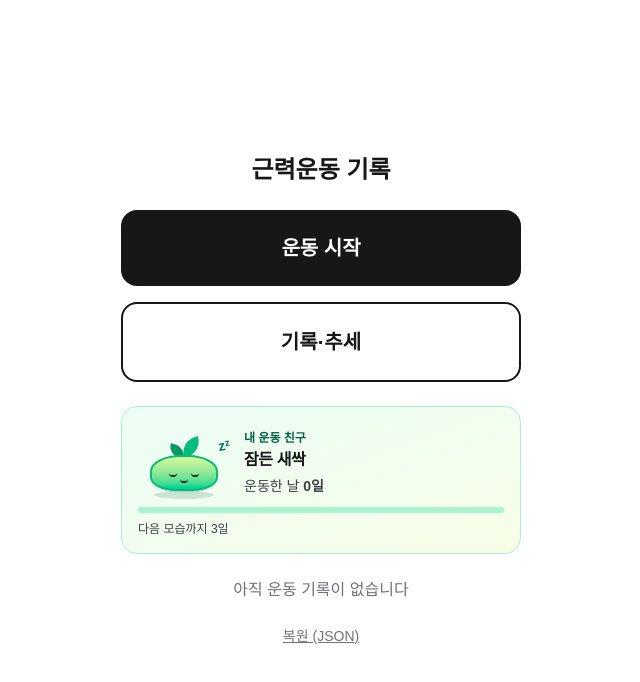
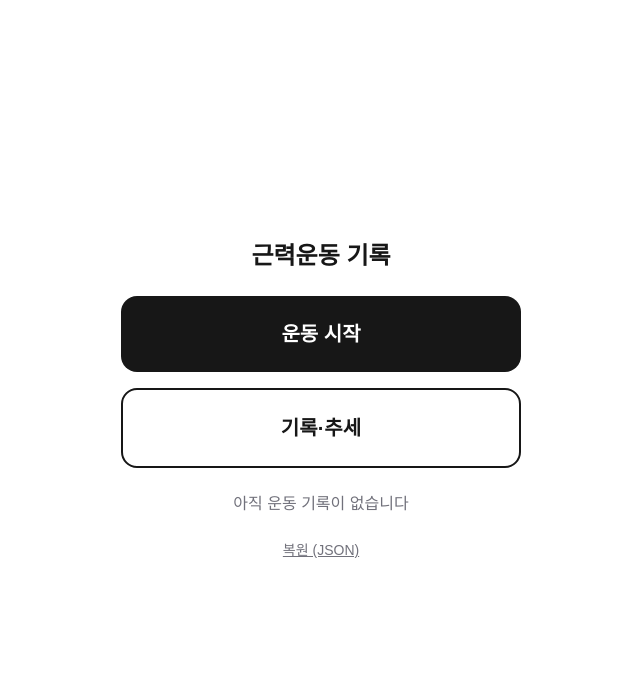
Before and after one commit to kakakulum/strength-log-app, a Next.js app: page / in a window 1280 px wide. Shown: the top 682 px of the page, without its empty margins (319-959 px from the left). Built offline with nearby package versions, Linux system fonts and the light colour scheme.

Commit message:
홈에서 운동 친구 제거: 캐릭터를 추가하기 전 화면으로 복원

```diff
--- a/src/app/home-view.tsx
+++ b/src/app/home-view.tsx
@@ -2,12 +2,35 @@
 
 // Design Ref: §1 홈 — [운동 시작], [기록·추세] 두 버튼과 기록이 없을 때의 안내 문구
 import Link from "next/link";
+import { useSyncExternalStore } from "react";
 import { backupFileName, buildBackup } from "@/lib/backup";
 import { buildCsv, csvFileName } from "@/lib/csv";
-import { loadSets } from "@/lib/storage";
-import { useSets } from "@/lib/use-sets";
+import { SETS_CHANGE_EVENT, loadSets } from "@/lib/storage";
 import RestorePanel from "./restore-panel";
-import WorkoutMascot from "./workout-mascot";
+
+// 저장소는 다른 탭에서 바뀔 수 있으므로 storage 이벤트를 구독한다.
+function subscribe(onChange: () => void) {
+  window.addEventListener("storage", onChange);
+  window.addEventListener(SETS_CHANGE_EVENT, onChange);
+  return () => {
+    window.removeEventListener("storage", onChange);
+    window.removeEventListener(SETS_CHANGE_EVENT, onChange);
+  };
+}
+
+// 읽기에 실패했음을 나타내는 값. (실패를 0건으로 보이게 하면 기록이 사라진 것처럼 오해한다.)
+const READ_FAILED = -1;
+
+// 저장된 세트 수(숫자)를 스냅샷으로 쓴다. 읽기에 실패하면 READ_FAILED.
+function getSnapshot(): number {
+  const result = loadSets();
+  return result.ok ? result.value.length : READ_FAILED;
+}
+
+// 서버 렌더링 중에는 저장소를 알 수 없으므로 null(아직 모름)로 둔다.
+function getServerSnapshot(): number | null {
+  return null;
+}
 
 // Design Ref: §6 CSV 내보내기(nice) — 전체 기록을 엑셀에서 열 수 있는 CSV 파일로 저장한다.
 // 기록은 서버로 보내지 않고 이 브라우저 안에서 파일로 만든다.
@@ -37,7 +60,7 @@ function exportBackup() {
 }
 
 export default function HomeView() {
-  const state = useSets();
+  const setCount = useSyncExternalStore(subscribe, getSnapshot, getServerSnapshot);
 
   return (
     <main className="mx-auto flex w-full max-w-md flex-1 flex-col justify-center gap-6 px-6 py-10">
@@ -58,19 +81,18 @@ export default function HomeView() {
         </Link>
       </div>
 
-      {state.status === "ok" && <WorkoutMascot sets={state.sets} />}
-
-      {state.status === "ok" && state.sets.length === 0 && (
+      {/* 저장소를 읽은 뒤(null이 아닐 때) 기록이 0건이면 안내 문구를, 읽기에 실패했으면 오류 문구를 보여준다 */}
+      {setCount === 0 && (
         <p className="text-center text-zinc-500">아직 운동 기록이 없습니다</p>
       )}
-      {state.status === "error" && (
+      {setCount === READ_FAILED && (
         <p role="alert" className="text-center text-red-500">
           기록을 읽지 못했습니다. 브라우저 저장소를 사용할 수 없는 상태일 수 있습니다.
         </p>
       )}
 
       {/* 내보낼 기록이 있을 때만 작은 내보내기·백업 버튼을 보여준다 (필수 버튼 두 개는 그대로) */}
-      {state.status === "ok" && state.sets.length > 0 && (
+      {setCount !== null && setCount > 0 && (
         <div className="flex items-center justify-center gap-4">
           <button type="button" onClick={exportCsv} className="text-sm text-zinc-500 underline">
             내보내기 (CSV)
@@ -80,7 +102,7 @@ export default function HomeView() {
           </button>
         </div>
       )}
-      {state.status === "ok" && <RestorePanel />}
+      {setCount !== null && setCount !== READ_FAILED && <RestorePanel />}
     </main>
   );
 }
--- a/src/app/workout-mascot.tsx
+++ /dev/null
@@ -1,82 +0,0 @@
-import { getMascotProgress } from "@/lib/mascot";
-import type { SetRecord } from "@/lib/types";
-
-type MascotStage = ReturnType<typeof getMascotProgress>["stage"];
-
-const stageNames: Record<MascotStage, string> = {
-  sleeping: "잠든 새싹",
-  stretching: "기지개 켜는 새싹",
-  lifting: "덤벨을 든 새싹",
-};
-
-function Sprout({ stage }: { stage: MascotStage }) {
-  const sleeping = stage === "sleeping";
-  const eye = sleeping
-    ? "top-1 h-1.5 w-2 rounded-b-full border-b-2 border-emerald-950"
-    : "h-2.5 w-1.5 rounded-full bg-emerald-950";
-
-  return (
-    <div aria-hidden="true" className="relative h-20 w-23 shrink-0">
-      <span className="absolute right-4 bottom-1 left-4 h-2 rounded-[50%] bg-emerald-900/15 dark:bg-emerald-400/15" />
-      {stage === "stretching" && (
-        <>
-          <span className="absolute bottom-7 left-1 h-7 w-3 -rotate-40 rounded-full bg-emerald-500" />
-          <span className="absolute right-1 bottom-7 h-7 w-3 rotate-40 rounded-full bg-emerald-500" />
-        </>
-      )}
-      <span className={`absolute left-[47%] h-4 w-5 -rotate-20 rounded-tl-full rounded-br-full bg-emerald-500 dark:bg-emerald-400 ${sleeping ? "top-4" : "top-1"}`} />
-      <span className={`absolute right-[49%] h-3 w-4 rotate-15 rounded-tr-full rounded-bl-full bg-emerald-600 dark:bg-emerald-500 ${sleeping ? "top-5.5" : "top-2.5"}`} />
-      <span className={`absolute right-3 bottom-3 left-3 rounded-[45%_45%_38%_38%] border-2 border-emerald-500 bg-linear-to-b from-lime-200 to-emerald-400 shadow-sm ${
-        sleeping ? "h-9" : "h-12"
-      }`}>
-        <span className="absolute top-1/2 left-1/2 flex h-3 -translate-x-1/2 -translate-y-1/2 items-start gap-3.5">
-          <span className={`relative ${eye}`} />
-          <span className={`relative ${eye}`} />
-        </span>
-        <span className="absolute bottom-1.5 left-1/2 h-1 w-2 -translate-x-1/2 rounded-b-full border-b-2 border-emerald-950" />
-      </span>
-      {sleeping && (
-        <span className="absolute top-3 right-0 -rotate-12 text-sm font-bold text-emerald-700 dark:text-emerald-300">zᶻ</span>
-      )}
-      {stage === "lifting" && (
-        <span className="absolute right-0 bottom-4 flex h-6 rotate-[-18deg] items-center">
-          <span className="h-5 w-2 rounded-sm bg-indigo-900 ring-1 ring-indigo-300 dark:bg-indigo-300 dark:ring-indigo-600" />
-          <span className="h-1.5 w-3 bg-indigo-700 dark:bg-indigo-400" />
-          <span className="h-5 w-2 rounded-sm bg-indigo-900 ring-1 ring-indigo-300 dark:bg-indigo-300 dark:ring-indigo-600" />
-        </span>
-      )}
-    </div>
-  );
-}
-
-export default function WorkoutMascot({ sets }: { sets: SetRecord[] }) {
-  const { days, stage, nextMilestone } = getMascotProgress(sets);
-
-  return (
-    <section aria-labelledby="workout-mascot-title" className="rounded-2xl border border-emerald-200 bg-linear-to-br from-emerald-50 to-lime-50 p-4 dark:border-emerald-900 dark:from-emerald-950/75 dark:to-zinc-950">
-      <div className="flex items-center gap-3.5">
-        <Sprout stage={stage} />
-        <div className="min-w-0 flex-1">
-          <h2 id="workout-mascot-title" className="text-xs font-semibold text-emerald-800 dark:text-emerald-300">내 운동 친구</h2>
-          <p className="mt-0.5 text-base font-bold tracking-tight">{stageNames[stage]}</p>
-          <p className="mt-1 text-sm text-zinc-700 dark:text-zinc-300">
-            운동한 날 <strong className="font-semibold tabular-nums">{days}일</strong>
-          </p>
-        </div>
-      </div>
-      {nextMilestone === null ? (
-        <p className="mt-1 text-xs font-medium text-emerald-800 dark:text-emerald-300">마지막 모습에 도달했어요.</p>
-      ) : (
-        <>
-          <progress
-            aria-label="다음 모습까지의 진행도"
-            value={days}
-            max={nextMilestone}
-            className="mt-1 block h-1.5 w-full appearance-none overflow-hidden rounded-full bg-emerald-200/70 [&::-moz-progress-bar]:rounded-full [&::-moz-progress-bar]:bg-emerald-600 [&::-webkit-progress-bar]:bg-emerald-200/70 [&::-webkit-progress-value]:rounded-full [&::-webkit-progress-value]:bg-emerald-600 dark:bg-emerald-900 dark:[&::-webkit-progress-bar]:bg-emerald-900"
-          />
-          <p className="mt-2 text-xs text-zinc-700 dark:text-zinc-300">다음 모습까지 {nextMilestone - days}일</p>
-        </>
-      )}
-    </section>
-  );
-}
--- a/src/lib/mascot.ts
+++ /dev/null
@@ -1,16 +0,0 @@
-import { kstDateKey } from "./trend";
-import type { SetRecord } from "./types";
-
-/** 저장된 세트가 하나라도 있는 한국 날짜를 각각 하루로 센다. */
-export function getMascotProgress(sets: Pick<SetRecord, "completedAt">[]) {
-  const dates = new Set<string>();
-  for (const { completedAt } of sets) {
-    const completed = new Date(completedAt);
-    if (Number.isFinite(completed.getTime())) dates.add(kstDateKey(completed));
-  }
-
-  const days = dates.size;
-  if (days >= 7) return { days, stage: "lifting", nextMilestone: null } as const;
-  if (days >= 3) return { days, stage: "stretching", nextMilestone: 7 } as const;
-  return { days, stage: "sleeping", nextMilestone: 3 } as const;
-}
```
Also changed, not shown: 1 other file (tests, documents, lock files or other folders).
